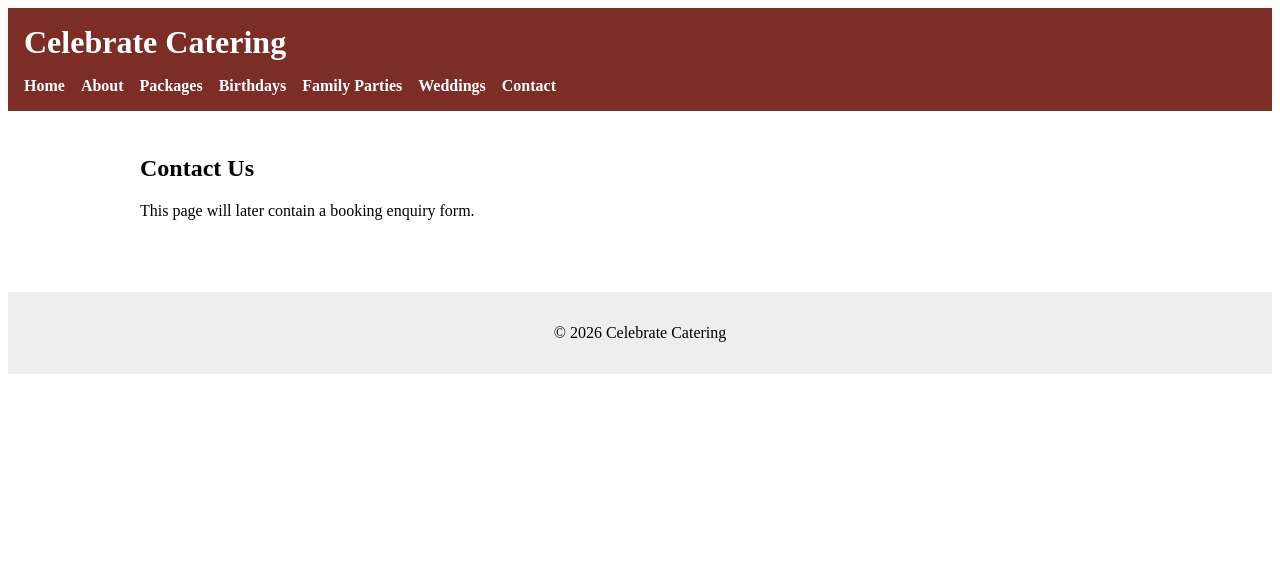
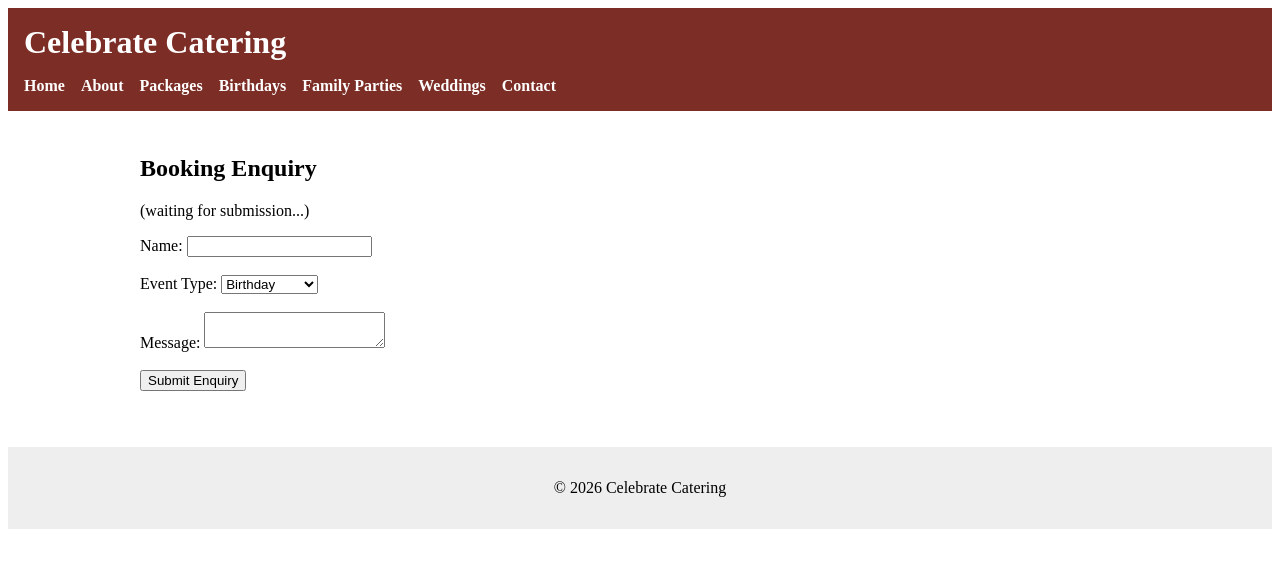
Before and after one commit to killianhewson-m15/FEDev-Project-Caterers, a SvelteKit app: page /contact in a window 1280 px wide. Shown: the top 568 px of the page. Built offline with nearby package versions, Linux system fonts and the light colour scheme.

Commit message:
Add booking enquiry form with POST handling

```diff
--- /dev/null
+++ b/src/routes/contact/+page.server.js
@@ -0,0 +1,15 @@
+export const actions = {
+    default: async ({ request }) => {
+        const data = await request.formData();
+
+        const name = data.get('name');
+        const event = data.get('event');
+        const message = data.get('message');
+
+        return {
+            name,
+            event,
+            message
+        };
+    }
+};
--- a/src/routes/contact/+page.svelte
+++ b/src/routes/contact/+page.svelte
@@ -1,5 +1,42 @@
-<h2>Contact Us</h2>
+<script>
+    let { form } = $props();
 
-<p>
-    This page will later contain a booking enquiry form.
-</p>
+    let message = "(waiting for submission...)";
+
+    if (form && form.name) {
+        message = "Thank you " + form.name + ", your enquiry has been received!";
+    }
+</script>
+
+<h2>Booking Enquiry</h2>
+
+<p>{message}</p>
+
+<form method="POST">
+    <label>
+        Name:
+        <input name="name" required>
+    </label>
+
+    <br><br>
+
+    <label>
+        Event Type:
+        <select name="event">
+            <option value="birthday">Birthday</option>
+            <option value="family">Family Party</option>
+            <option value="wedding">Wedding</option>
+        </select>
+    </label>
+
+    <br><br>
+
+    <label>
+        Message:
+        <textarea name="message"></textarea>
+    </label>
+
+    <br><br>
+
+    <button>Submit Enquiry</button>
+</form>
```
Also changed, not shown: 1 other file (tests, documents, lock files or other folders).
